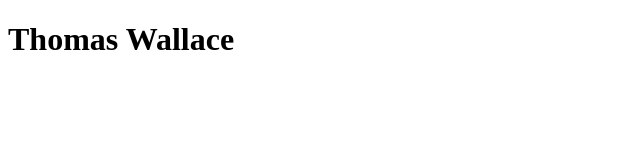
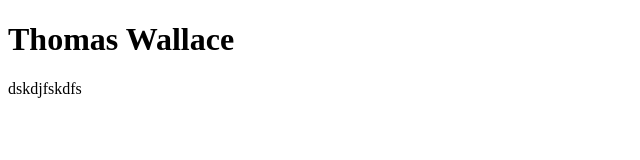
Before and after one commit to ThomasWallace/ifsc-1310, a plain HTML site: page index.html in a window 1280 px wide. Shown: the whole page, without its empty margins (0-640 px from the left). Drawn offline with Linux system fonts and the light colour scheme.

Commit message:
Another Commit

```diff
--- a/index.html
+++ b/index.html
@@ -9,5 +9,6 @@
 
 <body>
   <h1>Thomas Wallace</h1>
+  dskdjfskdfs
 </body>
 </html>
```
